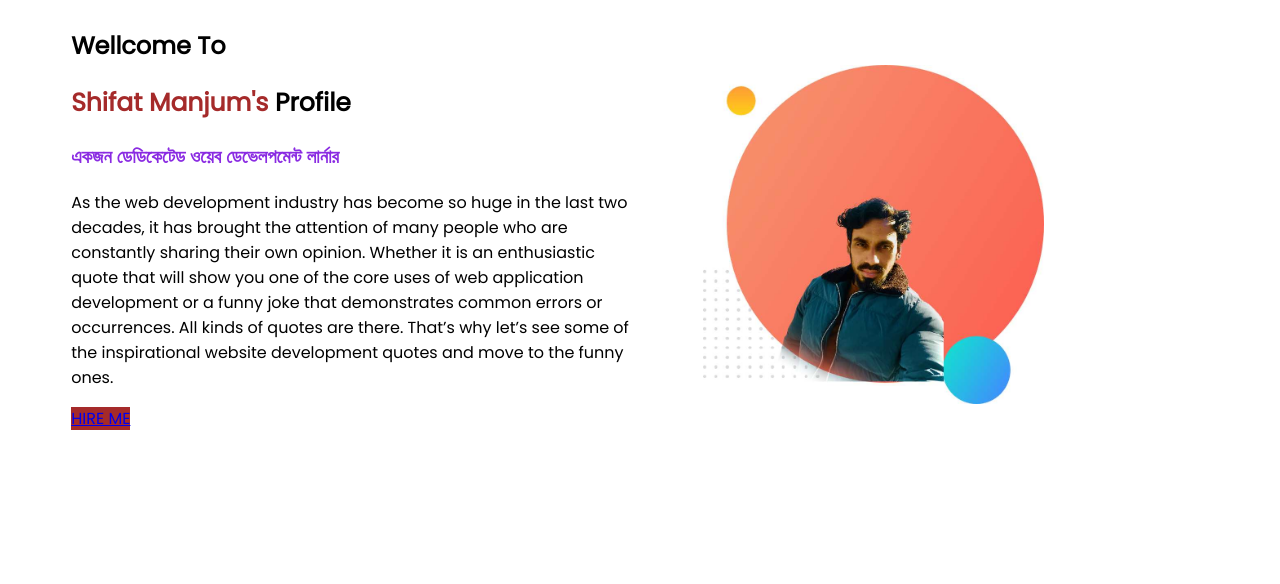
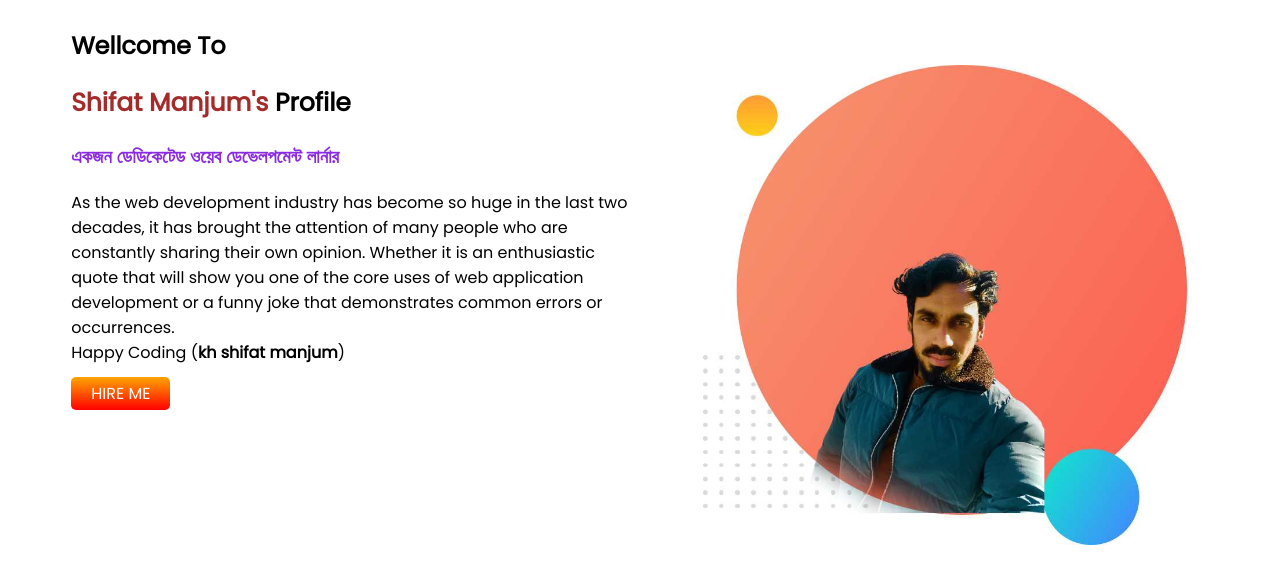
Before and after one commit to shifatmanjum/Shifat-manjum-intro, a plain HTML site: page index.html in a window 1280 px wide. Drawn offline with Linux system fonts and the light colour scheme.

Commit message:
first commit

```diff
--- a/index.html
+++ b/index.html
@@ -25,9 +25,8 @@
                 you one
                 of the core uses of web application development or a funny joke that demonstrates common errors or
                 occurrences.
-                All kinds of quotes are there. That’s why let’s see some of the inspirational website development quotes
-                and
-                move to the funny ones.</p>
+                <br> Happy Coding (<b>kh shifat manjum</b>)
+            </p>
             <a class="link-button" href="https://www.linkedin.com/feed/" target="_blank">HIRE ME</a>
         </div>
 
--- a/style.css
+++ b/style.css
@@ -27,12 +27,15 @@ section {
 }
 
 .half-of-width img {
-    width: 60%;
+    width: 85%;
     padding-right: 5%;
     padding-top: 10%;
 }
 
 .link-button {
-    background-color: brown;
-
+    background-image: linear-gradient(orange, red);
+    color: white;
+    text-decoration: none;
+    padding: 5px 20px;
+    border-radius: 5px;
 }
```
